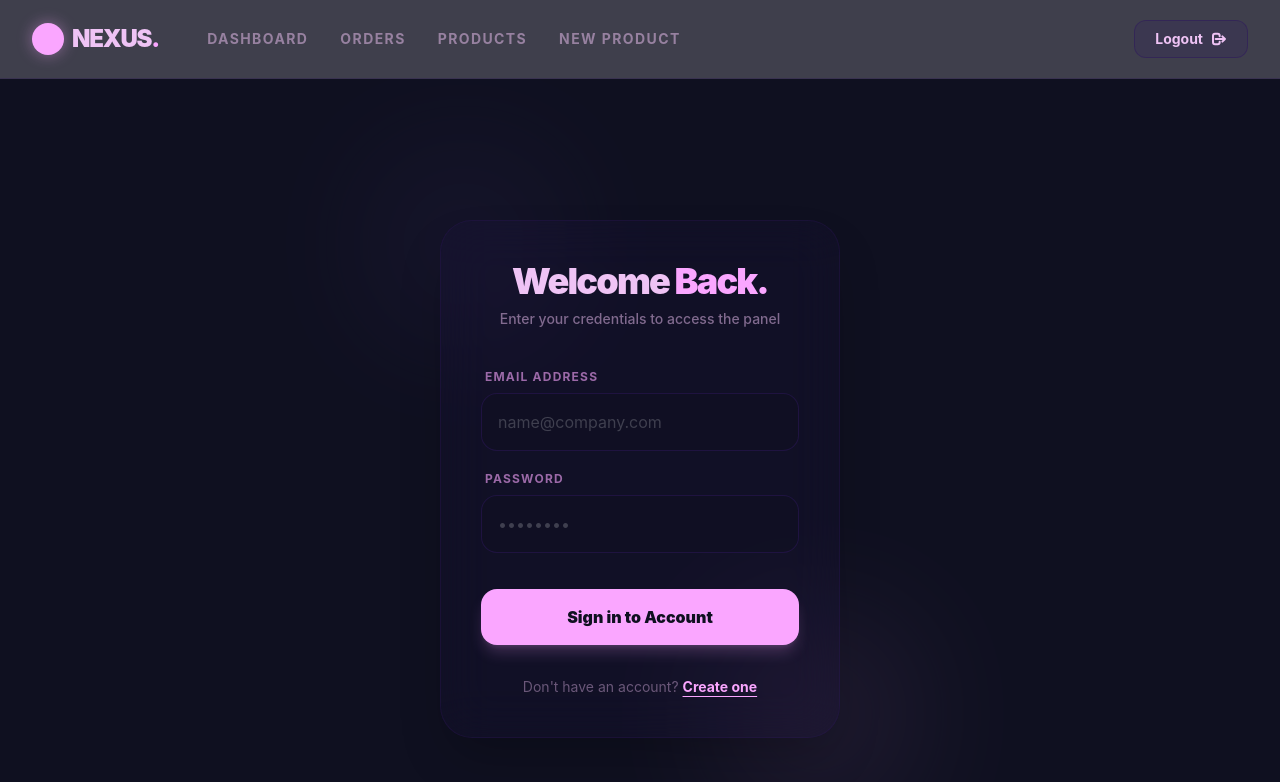
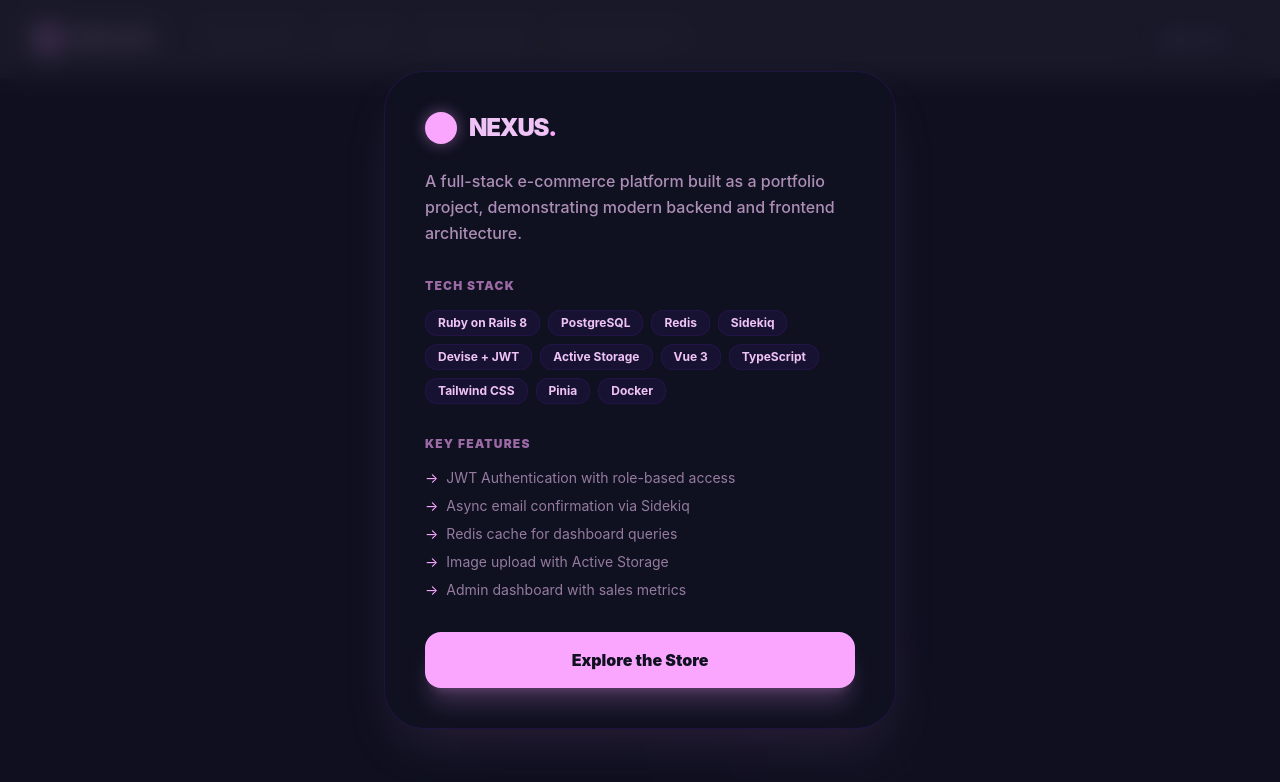
Before and after one commit to reversonthaiam/ecommerce-frontend, a Vue app: page /login in a window 1280 px wide. Shown: the top 782 px of the page. Built offline with nearby package versions, Linux system fonts and the light colour scheme; sample sign-in values are in the browser's storage; the HTML template or start-up script is replaced by a standard one.

Commit message:
feat: add project modal, orders page, new product page and role based navigation

```diff
--- a/src/components/Navbar.vue
+++ b/src/components/Navbar.vue
@@ -3,7 +3,7 @@
     class="sticky top-0 z-50 bg-brand-dark/80 backdrop-blur-xl border-b border-brand-purple-dark/30 px-8 py-5 flex justify-between items-center transition-all duration-300">
 
     <div class="flex items-center gap-12">
-      <router-link to="/dashboard" class="group flex items-center gap-2">
+      <router-link to="/products" class="group flex items-center gap-2">
         <div
           class="w-8 h-8 bg-brand-pink rounded-lg shadow-[0_0_15px_rgba(250,166,255,0.4)] group-hover:rotate-12 transition-transform duration-300">
         </div>
@@ -39,6 +39,7 @@
 </template>
 
 <script setup lang="ts">
+import { computed } from 'vue'
 import { useRouter, useRoute } from 'vue-router'
 import { useAuthStore } from '../stores/auth'
 
@@ -46,12 +47,19 @@ const router = useRouter()
 const route = useRoute()
 const authStore = useAuthStore()
 
-const navLinks = [
-  { label: 'Dashboard', path: '/dashboard' },
-  { label: 'Orders', path: '/orders' },
-  { label: 'Products', path: '/products' },
-  { label: 'New Product', path: '/newProducts' },
-]
+const navLinks = computed(() => {
+  const links = [
+    { label: 'Products', path: '/products' },
+    { label: 'Orders', path: '/orders' },
+  ]
+
+  if (authStore.user?.role === 'admin') {
+    links.push({ label: 'Dashboard', path: '/dashboard' })
+    links.push({ label: 'New Product', path: '/products/new' })
+  }
+
+  return links
+})
 
 function handleLogout() {
   authStore.logout()
@@ -60,7 +68,6 @@ function handleLogout() {
 </script>
 
 <style scoped>
-/* Estilo para o link ativo do Vue Router */
 .router-link-active {
   color: var(--color-brand-pink) !important;
 }
--- /dev/null
+++ b/src/components/ProjectModal.vue
@@ -0,0 +1,85 @@
+<template>
+  <Transition name="modal">
+    <div v-if="isOpen" class="fixed inset-0 z-50 flex items-center justify-center p-4">
+      <div class="absolute inset-0 bg-brand-dark/80 backdrop-blur-md" @click="close" />
+
+      <div
+        class="relative bg-brand-dark border border-brand-purple-dark/50 rounded-[2.5rem] p-10 max-w-lg w-full shadow-2xl shadow-brand-pink/10">
+
+        <div class="flex items-center gap-3 mb-6">
+          <div class="w-8 h-8 bg-brand-pink rounded-lg shadow-[0_0_15px_rgba(250,166,255,0.4)]"></div>
+          <h2 class="text-2xl font-black text-brand-pink-pale tracking-tighter">
+            NEXUS<span class="text-brand-pink">.</span>
+          </h2>
+        </div>
+
+        <p class="text-brand-pink-pale/70 font-medium leading-relaxed mb-8">
+          A full-stack e-commerce platform built as a portfolio project, demonstrating modern backend and frontend
+          architecture.
+        </p>
+
+        <div class="mb-8">
+          <p class="text-xs font-black uppercase tracking-widest text-brand-pink/60 mb-4">Tech Stack</p>
+          <div class="flex flex-wrap gap-2">
+            <span v-for="tech in techs" :key="tech"
+              class="bg-brand-purple-dark/30 border border-brand-purple-dark/50 text-brand-pink-pale px-3 py-1 rounded-xl text-xs font-bold">
+              {{ tech }}
+            </span>
+          </div>
+        </div>
+
+        <div class="mb-8">
+          <p class="text-xs font-black uppercase tracking-widest text-brand-pink/60 mb-4">Key Features</p>
+          <ul class="flex flex-col gap-2">
+            <li v-for="feature in features" :key="feature"
+              class="flex items-center gap-2 text-brand-pink-pale/60 text-sm">
+              <span class="text-brand-pink">→</span> {{ feature }}
+            </li>
+          </ul>
+        </div>
+
+        <button @click="close"
+          class="w-full bg-brand-pink text-brand-dark font-black py-4 rounded-2xl hover:scale-[1.02] active:scale-[0.98] transition-all shadow-xl shadow-brand-pink/20">
+          Explore the Store
+        </button>
+      </div>
+    </div>
+  </Transition>
+</template>
+
+<script setup lang="ts">
+import { ref } from 'vue'
+
+const isOpen = ref(true)
+
+const techs = [
+  'Ruby on Rails 8', 'PostgreSQL', 'Redis', 'Sidekiq',
+  'Devise + JWT', 'Active Storage', 'Vue 3', 'TypeScript',
+  'Tailwind CSS', 'Pinia', 'Docker'
+]
+
+const features = [
+  'JWT Authentication with role-based access',
+  'Async email confirmation via Sidekiq',
+  'Redis cache for dashboard queries',
+  'Image upload with Active Storage',
+  'Admin dashboard with sales metrics',
+]
+
+function close() {
+  isOpen.value = false
+}
+</script>
+
+<style scoped>
+.modal-enter-active,
+.modal-leave-active {
+  transition: all 0.3s ease;
+}
+
+.modal-enter-from,
+.modal-leave-to {
+  opacity: 0;
+  transform: scale(0.95);
+}
+</style>
--- a/src/router/index.ts
+++ b/src/router/index.ts
@@ -21,8 +21,8 @@ const router = createRouter({
       meta: { requiresAuth: true },
     },
     {
-      path: '/newProducts',
-      name: 'new products',
+      path: '/products/new',
+      name: 'new-product',
       component: () => import('../views/NewProduct.vue'),
       meta: { requiresAuth: true },
     },
--- a/src/views/Login.vue
+++ b/src/views/Login.vue
@@ -2,7 +2,7 @@
   <div class="min-h-screen bg-brand-dark flex items-center justify-center p-6 select-none">
 
     <div class="relative w-full max-w-[400px]">
-
+      <project-modal />
       <div class="absolute -top-10 -left-10 w-32 h-32 bg-brand-purple rounded-full blur-[80px] opacity-20"></div>
       <div class="absolute -bottom-10 -right-10 w-32 h-32 bg-brand-pink rounded-full blur-[80px] opacity-20"></div>
 
@@ -65,6 +65,7 @@
 import { ref } from 'vue'
 import { useRouter } from 'vue-router'
 import { useAuthStore } from '../stores/auth'
+import ProjectModal from '@/components/ProjectModal.vue'
 
 const router = useRouter()
 const authStore = useAuthStore()
--- a/src/views/Orders.vue
+++ b/src/views/Orders.vue
@@ -1,12 +1,36 @@
 <template>
-  <div class="p-8">
-    <h1 class="text-2xl font-bold mb-6">My Orders</h1>
+  <div class="min-h-screen bg-brand-dark p-8 pb-20">
+    <header class="mb-12">
+      <h1 class="text-4xl font-black text-brand-pink-pale tracking-tighter">
+        My <span class="text-brand-pink">Orders</span>
+      </h1>
+      <p class="text-brand-pink-pale/40 font-medium">Track your purchase history</p>
+    </header>
+
+    <div v-if="orders.length === 0" class="flex flex-col items-center justify-center py-24 gap-4">
+      <span class="text-6xl">📦</span>
+      <p class="text-brand-pink-pale/40 font-bold text-lg">No orders yet</p>
+    </div>
 
     <div class="flex flex-col gap-4">
-      <div v-for="order in orders" :key="order.id" class="bg-white rounded-lg shadow p-4">
-        <p class="font-bold">Pedido #{{ order.id }}</p>
-        <p class="text-gray-500">Status: {{ order.status }}</p>
-        <p class="text-gray-500">Total: R$ {{ order.total }}</p>
+      <div v-for="order in orders" :key="order.id"
+        class="group bg-brand-purple-dark/5 backdrop-blur-md border border-brand-purple-dark/20 rounded-[2rem] p-6 transition-all duration-300 hover:bg-brand-purple-dark/20 hover:border-brand-pink/20">
+
+        <div class="flex justify-between items-center">
+          <div>
+            <p class="text-brand-pink font-black text-lg">Order #{{ order.id }}</p>
+            <p class="text-brand-pink-pale/40 text-sm font-medium mt-1">{{ order.created_at }}</p>
+          </div>
+
+          <div class="flex items-center gap-4">
+            <span
+              :class="order.status === 'concluido' ? 'bg-green-500/10 text-green-400 border-green-500/30' : 'bg-yellow-500/10 text-yellow-400 border-yellow-500/30'"
+              class="px-4 py-1 rounded-xl text-xs font-black uppercase tracking-widest border">
+              {{ order.status }}
+            </span>
+            <p class="text-brand-pink font-black text-xl">${{ order.total }}</p>
+          </div>
+        </div>
       </div>
     </div>
   </div>
@@ -19,7 +43,11 @@ import { onMounted, ref } from 'vue'
 const orders = ref([])
 
 onMounted(async () => {
-  const response = await api.get('/orders')
-  orders.value = response.data
+  try {
+    const response = await api.get('/orders')
+    orders.value = response.data
+  } catch (e) {
+    console.error('Failed to load orders')
+  }
 })
 </script>
```
